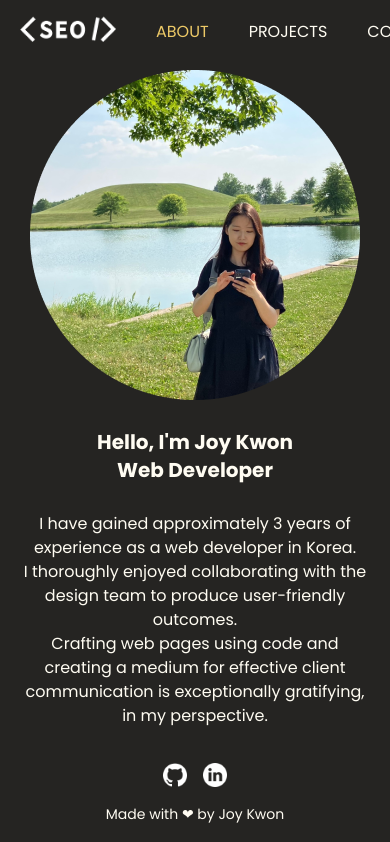
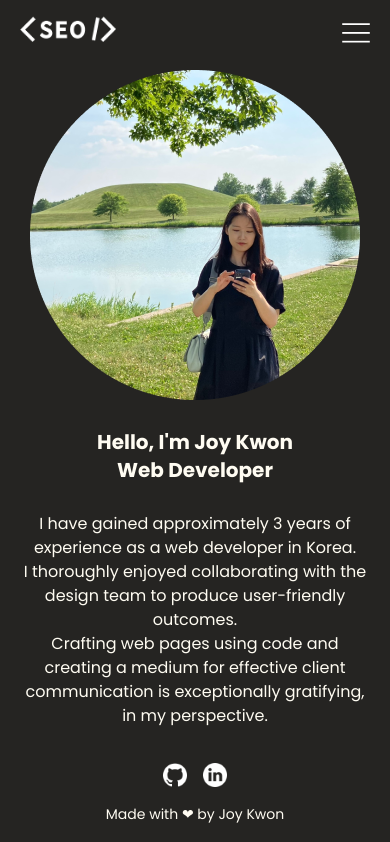
Before and after one commit to YISEO/my-react-portfolio, a React (Vite) app: page / in a window 390 px wide. Shown: the top 842 px of the page. Built offline with nearby package versions, Linux system fonts and the light colour scheme.

Commit message:
fix: Added the hamburger menu

```diff
--- a/src/components/Navbar.jsx
+++ b/src/components/Navbar.jsx
@@ -1,31 +1,47 @@
 import { Link, useLocation } from "react-router-dom";
+import hamburgerIcon from "../assets/hamburger.png";
+import { useState } from "react";
 
 function Navbar() {
     const currentPage = useLocation().pathname;
+    const [hamburger, setHamburger] = useState(false);
+
+    const toggleHamburger = () => {
+        setHamburger(!hamburger);
+    }
 
     return (
-        <ul className="flex nav nav-bars">
+        <>
+            <div className={`${hamburger ? "menu-active" : "hidden"} sm:block`}>
+                <ul className="flex flex-col sm:flex-row nav nav-bars">
                     <li className="ml-10">
-                <Link to="/" className={currentPage === "/" ? "text-gold" : "hover:text-gold duration-500"}>
+                        <Link to="/" className={currentPage === "/" ? "text-gold" : "hover:text-gold duration-500"} onClick={() => setHamburger(false)}>
                             ABOUT
                         </Link>
                     </li>
                     <li className="ml-10">
-                <Link to="/projects" className={currentPage === "/projects" ? "text-gold" : "hover:text-gold duration-500"}>
+                        <Link to="/projects" className={currentPage === "/projects" ? "text-gold" : "hover:text-gold duration-500"} onClick={() => setHamburger(false)}>
                             PROJECTS
                         </Link>
                     </li>
                     <li className="ml-10">
-                <Link to="/contact" className={currentPage === "/contact" ? "text-gold" : "hover:text-gold duration-500"}>
+                        <Link to="/contact" className={currentPage === "/contact" ? "text-gold" : "hover:text-gold duration-500"} onClick={() => setHamburger(false)}>
                             CONTACT
                         </Link>
                     </li>
                     <li className="ml-10">
-                <Link to="/resume" className={currentPage === "/resume" ? "text-gold" : "hover:text-gold duration-500"}>
+                        <Link to="/resume" className={currentPage === "/resume" ? "text-gold" : "hover:text-gold duration-500"} onClick={() => setHamburger(false)}>
                             RESUME
                         </Link>
                     </li>
                 </ul>
+            </div>
+
+
+            <button className="hamburger sm:hidden w-7" type="button" onClick={toggleHamburger}>
+                <img src={hamburgerIcon} alt="hamburger menu" />
+            </button>
+        </>
     );
 }
 
--- a/src/index.css
+++ b/src/index.css
@@ -11,6 +11,20 @@ img {
   object-fit: cover;
 }
 
+.menu-active {
+  position: absolute;
+  top: 63px;
+  right: 0;
+  display: block;
+  padding: 20px 0;
+  width: 100%;
+  background-color: #252422;
+}
+
+.menu-active li {
+  margin-bottom: 30px;
+}
+
 @media screen and (min-width: 640px) {
   .projects-box li {
     width: calc((100% - 20px) / 2);
```
Also changed, not shown: src/assets/hamburger.png (added). Lines whose indentation alone changed are shown as unchanged.
